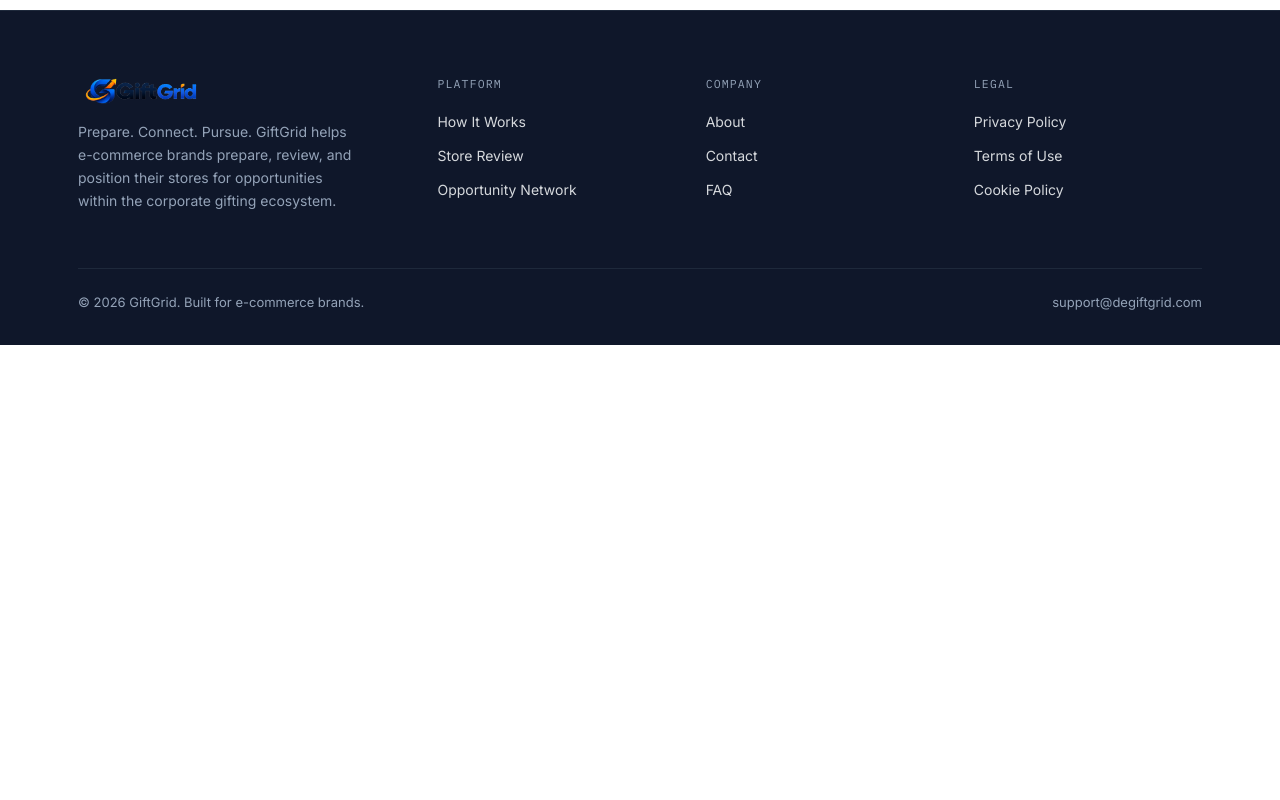
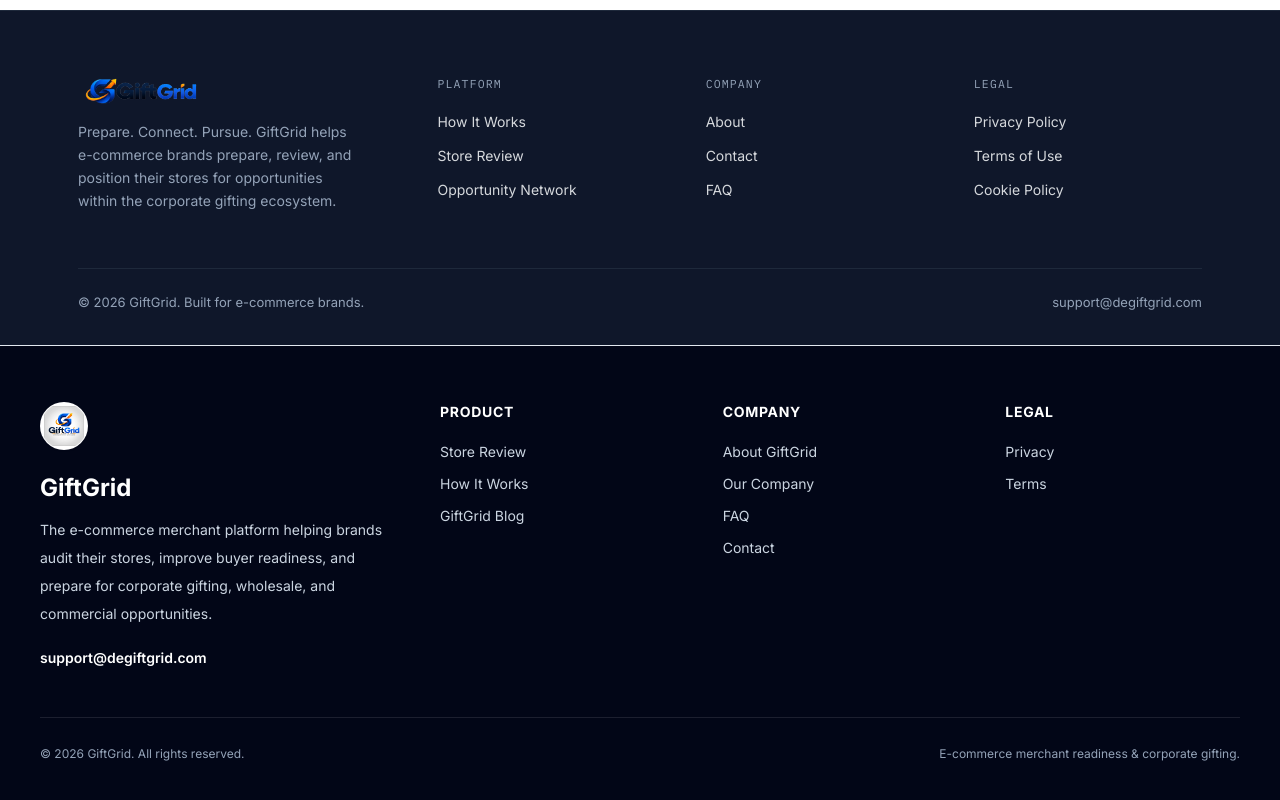
Before and after one commit to hellogiftgrid/giftgrid, a Next.js app: page /faq in a window 1280 px wide. Shown: the part 1212-2012 px from the top of the page. Before the commit the page ends 1557 px from the top, so only its background shows below. Built offline with nearby package versions, Linux system fonts and the light colour scheme.

Commit message:
Polish GiftGrid SEO header footer and entity signals

```diff
--- a/app/layout.tsx
+++ b/app/layout.tsx
@@ -3,6 +3,7 @@
 import "./globals.css";
 import { siteConfig } from "@/config/branding";
 import ChatWidget from "@/components/shared/ChatWidget";
+import SiteFooter from "@/components/shared/SiteFooter";
 import OrganizationJsonLd from "@/components/seo/OrganizationJsonLd";
 import WebSiteJsonLd from "@/components/seo/WebSiteJsonLd";
 
@@ -27,11 +28,14 @@
 export const metadata: Metadata = {
   metadataBase: new URL("https://www.degiftgrid.com"),
   title: {
-    default: "GiftGrid | Corporate Gifting & E-commerce Merchant Platform",
+    default: "GiftGrid | E-commerce Merchant Platform for Corporate Gifting",
     template: "%s | GiftGrid",
   },
   description:
     "GiftGrid is an e-commerce merchant platform that helps brands audit their stores, improve buyer readiness, and prepare for corporate gifting, wholesale, and commercial opportunities.",
+  alternates: {
+    canonical: "https://www.degiftgrid.com/",
+  },
   icons: {
     icon: [
       { url: "/favicon.ico" },
@@ -40,9 +44,9 @@
     apple: "/apple-icon.png",
   },
   openGraph: {
-    title: "GiftGrid | Corporate Gifting & E-commerce Merchant Platform",
+    title: "GiftGrid | E-commerce Merchant Platform for Corporate Gifting",
     description:
-      "Audit your store, improve your buyer readiness, and prepare for corporate gifting and commercial opportunities with GiftGrid.",
+      "GiftGrid helps e-commerce merchants audit their stores, improve buyer readiness, and prepare for corporate gifting, wholesale, and commercial opportunities.",
     url: "https://www.degiftgrid.com/",
     siteName: "GiftGrid",
     images: [
@@ -55,9 +59,9 @@
   },
   twitter: {
     card: "summary_large_image",
-    title: "GiftGrid | Corporate Gifting & E-commerce Merchant Platform",
+    title: "GiftGrid | E-commerce Merchant Platform for Corporate Gifting",
     description:
-      "GiftGrid helps e-commerce merchants improve store readiness and pursue business opportunities.",
+      "GiftGrid helps e-commerce merchants audit their stores, improve buyer readiness, and prepare for corporate gifting, wholesale, and commercial opportunities.",
     images: ["/images/logo-horizontal.png"],
   },
 };
@@ -86,6 +90,7 @@
         <OrganizationJsonLd />
         <WebSiteJsonLd />
         {children}
+        <SiteFooter />
         <ChatWidget />
       </body>
     </html>
--- a/app/robots.ts
+++ b/app/robots.ts
@@ -1,6 +1,4 @@
 import type { MetadataRoute } from "next";
-
-const SITE_URL = "https://www.degiftgrid.com";
 
 export default function robots(): MetadataRoute.Robots {
   return {
@@ -15,7 +13,7 @@
         ],
       },
     ],
-    sitemap: `${SITE_URL}/sitemap.xml`,
-    host: SITE_URL,
+    sitemap: "https://www.degiftgrid.com/sitemap.xml",
+    host: "https://www.degiftgrid.com",
   };
 }
--- /dev/null
+++ b/components/seo/BreadcrumbJsonLd.tsx
@@ -0,0 +1,30 @@
+type Item = {
+  name: string;
+  url: string;
+};
+
+export default function BreadcrumbJsonLd({
+  items,
+}: {
+  items: Item[];
+}) {
+  const data = {
+    "@context": "https://schema.org",
+    "@type": "BreadcrumbList",
+    itemListElement: items.map((item, index) => ({
+      "@type": "ListItem",
+      position: index + 1,
+      name: item.name,
+      item: item.url,
+    })),
+  };
+
+  return (
+    <script
+      type="application/ld+json"
+      dangerouslySetInnerHTML={{
+        __html: JSON.stringify(data),
+      }}
+    />
+  );
+}
--- a/components/seo/OrganizationJsonLd.tsx
+++ b/components/seo/OrganizationJsonLd.tsx
@@ -11,7 +11,7 @@
     },
     email: "support@degiftgrid.com",
     description:
-      "GiftGrid helps e-commerce merchants audit their stores, improve buyer readiness, and prepare for corporate gifting, wholesale, and commercial opportunities.",
+      "GiftGrid is an e-commerce merchant platform that helps brands audit their stores, improve buyer readiness, and prepare for corporate gifting, wholesale, and commercial opportunities.",
     contactPoint: {
       "@type": "ContactPoint",
       contactType: "customer support",
--- a/components/seo/WebSiteJsonLd.tsx
+++ b/components/seo/WebSiteJsonLd.tsx
@@ -6,7 +6,7 @@
     url: "https://www.degiftgrid.com/",
     name: "GiftGrid",
     description:
-      "GiftGrid helps e-commerce merchants improve store readiness and prepare for corporate gifting and commercial opportunities.",
+      "GiftGrid helps e-commerce merchants improve store readiness and prepare for corporate gifting, wholesale, and commercial opportunities.",
     publisher: {
       "@id": "https://www.degiftgrid.com/#organization",
     },
--- a/components/shared/Header.tsx
+++ b/components/shared/Header.tsx
@@ -40,7 +40,7 @@
           <Link
             href="/auth/sign-up"
             className="rounded-full px-5 py-2.5 text-[14px] font-semibold text-white shadow-sm transition-transform hover:-translate-y-0.5"
-            style={{ background: "linear-gradient(90deg, #4F46E5, #F97316)" }}
+            style={{ background: "#4F46E5" }}
           >
             Apply as Merchant
           </Link>
@@ -76,7 +76,7 @@
             <Link
               href="/auth/sign-up"
               className="rounded-full px-5 py-3 text-center text-[14px] font-semibold text-white"
-              style={{ background: "linear-gradient(90deg, #4F46E5, #F97316)" }}
+              style={{ background: "#4F46E5" }}
             >
               Apply as Merchant
             </Link>
--- /dev/null
+++ b/components/shared/SiteFooter.tsx
@@ -0,0 +1,130 @@
+import Link from "next/link";
+
+const productLinks = [
+  { href: "/store-review", label: "Store Review" },
+  { href: "/how-it-works", label: "How It Works" },
+  { href: "/blog", label: "GiftGrid Blog" },
+];
+
+const companyLinks = [
+  { href: "/giftgrid", label: "About GiftGrid" },
+  { href: "/about", label: "Our Company" },
+  { href: "/faq", label: "FAQ" },
+  { href: "/contact", label: "Contact" },
+];
+
+const legalLinks = [
+  { href: "/privacy", label: "Privacy" },
+  { href: "/terms", label: "Terms" },
+];
+
+export default function SiteFooter() {
+  return (
+    <footer className="border-t border-slate-200 bg-slate-950 text-white">
+      <div className="mx-auto max-w-7xl px-6 py-14 lg:px-10">
+
+        <div className="grid gap-12 lg:grid-cols-[1.5fr_1fr_1fr_1fr]">
+
+          <div>
+            <Link
+              href="/"
+              className="inline-flex items-center"
+              aria-label="GiftGrid home"
+            >
+              <span className="flex h-12 w-12 items-center justify-center overflow-hidden rounded-full border border-white/10 bg-white shadow-sm">
+                <img
+                  src="/images/logo-full.png"
+                  alt="GiftGrid"
+                  className="h-10 w-10 object-contain"
+                />
+              </span>
+            </Link>
+
+            <h2 className="mt-5 text-2xl font-bold">
+              GiftGrid
+            </h2>
+
+            <p className="mt-3 max-w-sm text-sm leading-7 text-slate-300">
+              The e-commerce merchant platform helping brands audit
+              their stores, improve buyer readiness, and prepare for
+              corporate gifting, wholesale, and commercial opportunities.
+            </p>
+
+            <a
+              href="mailto:support@degiftgrid.com"
+              className="mt-5 inline-flex text-sm font-semibold text-white transition hover:text-indigo-300"
+            >
+              support@degiftgrid.com
+            </a>
+          </div>
+
+          <div>
+            <h3 className="text-sm font-bold uppercase tracking-wider text-white">
+              Product
+            </h3>
+
+            <nav className="mt-5 space-y-3">
+              {productLinks.map((link) => (
+                <Link
+                  key={link.href}
+                  href={link.href}
+                  className="block text-sm text-slate-300 transition hover:text-white"
+                >
+                  {link.label}
+                </Link>
+              ))}
+            </nav>
+          </div>
+
+          <div>
+            <h3 className="text-sm font-bold uppercase tracking-wider text-white">
+              Company
+            </h3>
+
+            <nav className="mt-5 space-y-3">
+              {companyLinks.map((link) => (
+                <Link
+                  key={link.href}
+                  href={link.href}
+                  className="block text-sm text-slate-300 transition hover:text-white"
+                >
+                  {link.label}
+                </Link>
+              ))}
+            </nav>
+          </div>
+
+          <div>
+            <h3 className="text-sm font-bold uppercase tracking-wider text-white">
+              Legal
+            </h3>
+
+            <nav className="mt-5 space-y-3">
+              {legalLinks.map((link) => (
+                <Link
+                  key={link.href}
+                  href={link.href}
+                  className="block text-sm text-slate-300 transition hover:text-white"
+                >
+                  {link.label}
+                </Link>
+              ))}
+            </nav>
+          </div>
+
+        </div>
+
+        <div className="mt-12 flex flex-col gap-4 border-t border-white/10 pt-7 text-xs text-slate-400 sm:flex-row sm:items-center sm:justify-between">
+          <p>
+            © {new Date().getFullYear()} GiftGrid. All rights reserved.
+          </p>
+
+          <p>
+            E-commerce merchant readiness & corporate gifting.
+          </p>
+        </div>
+
+      </div>
+    </footer>
+  );
+}
```
Also changed, not shown: app/sitemap.ts (+18 -21 lines).
